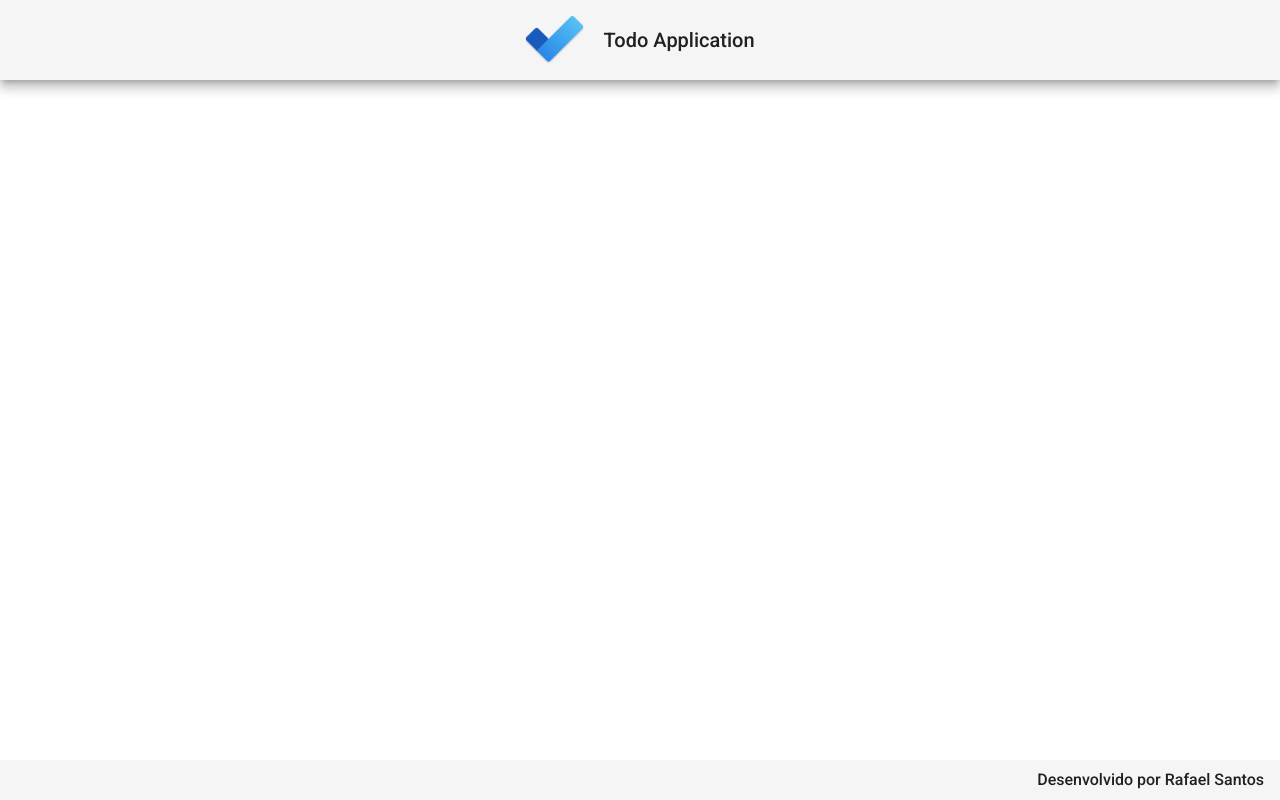
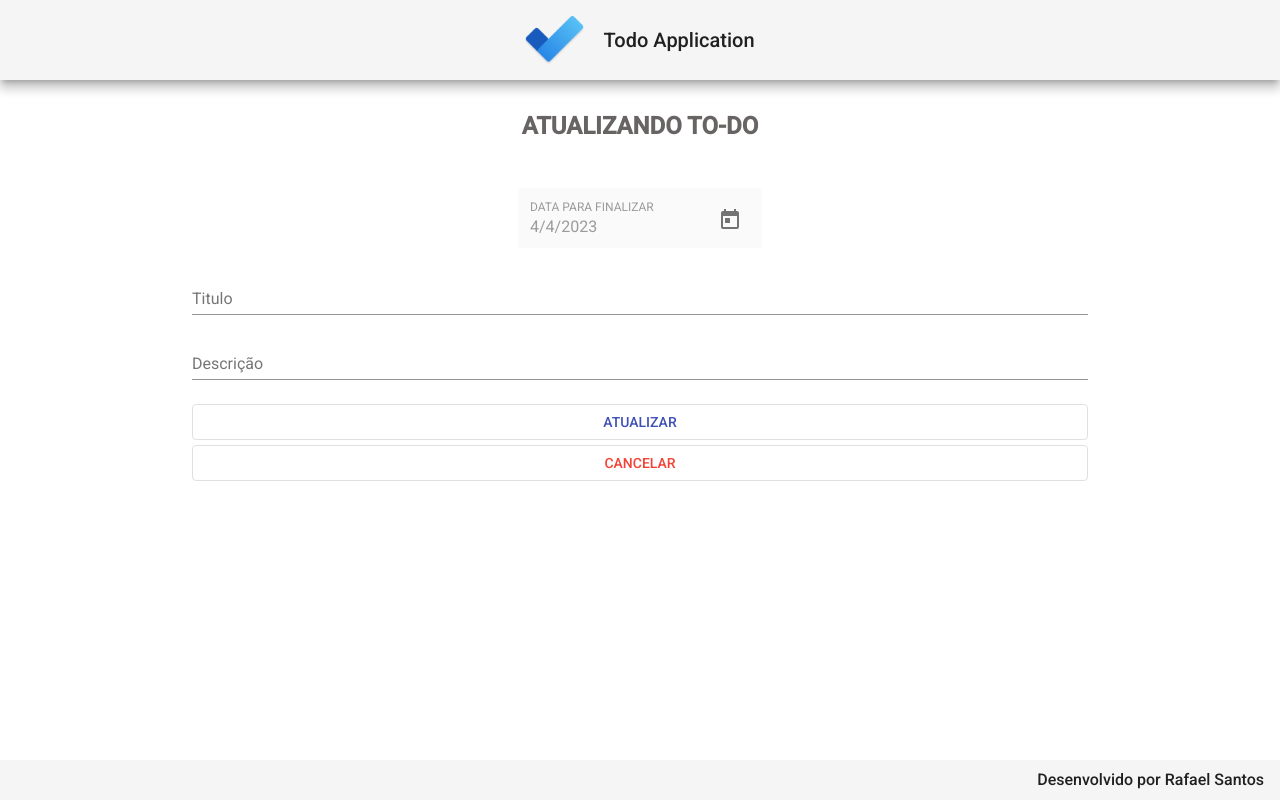
Before and after one commit to Rafaelse6/todo-fullstack, an Angular app in the folder frontend/todo/: page /update/1 in a window 1280 px wide. Before the commit this address led to /. Built offline with nearby package versions, Linux system fonts and the light colour scheme; no server answers.

Commit message:
Update component

```diff
--- a/frontend/todo/src/app/app-routing.module.ts
+++ b/frontend/todo/src/app/app-routing.module.ts
@@ -3,6 +3,7 @@ import { RouterModule, Routes } from "@angular/router";
 import { FinalizadosComponent } from "./components/finalizados/finalizados.component";
 import { ReadAllComponent } from "./components/read-all/read-all.component";
 import { CreateComponent } from "./components/create/create.component";
+import { UpdateComponent } from "./components/update/update.component";
 
 const routes: Routes = [
   {
@@ -17,6 +18,10 @@ const routes: Routes = [
     path: "create",
     component: CreateComponent,
   },
+  {
+    path: "update/:id",
+    component: UpdateComponent,
+  },
 ];
 
 @NgModule({
--- /dev/null
+++ b/frontend/todo/src/app/components/update/update.component.css
@@ -0,0 +1,33 @@
+form {
+  width: 70%;
+  margin: 2rem auto 0 auto;
+  text-align: center;
+}
+
+.data-finalizar {
+  text-align: start;
+}
+
+h1 {
+  font-size: 1.5rem;
+  font-weight: 600;
+  margin-bottom: 3rem;
+  color: rgb(104, 100, 100);
+}
+
+.form {
+  width: 100%;
+}
+
+.buttons {
+  width: 100%;
+  text-align: start;
+}
+
+button {
+  width: 100%;
+  margin-right: 0.5rem;
+  margin-top: 0.3rem;
+  padding-right: 2rem;
+  padding-left: 2rem;
+}
--- /dev/null
+++ b/frontend/todo/src/app/components/update/update.component.html
@@ -0,0 +1,45 @@
+<form>
+  <h1>ATUALIZANDO TO-DO</h1>
+
+  <mat-form-field class="data-finalizar" appearance="fill">
+    <mat-label>DATA PARA FINALIZAR</mat-label>
+    <input
+      [(ngModel)]="todo.dataParaFinalizar"
+      name="todo.dataParaFinalizar"
+      matInput
+      [matDatepicker]="dp3"
+      disabled
+    />
+    <mat-datepicker-toggle matSuffix [for]="dp3"></mat-datepicker-toggle>
+    <mat-datepicker #dp3 disabled="false"></mat-datepicker>
+  </mat-form-field>
+
+  <div class="forms">
+    <mat-form-field class="form">
+      <mat-label>Titulo</mat-label>
+      <input
+        [(ngModel)]="todo.titulo"
+        name="todo.titulo"
+        matInput
+        placeholder="Ex. Estudar Spring"
+      />
+    </mat-form-field>
+
+    <mat-form-field class="form">
+      <mat-label>Descrição</mat-label>
+      <input
+        [(ngModel)]="todo.descricao"
+        name="todo.descricao"
+        matInput
+        placeholder="Ex. Estudar Spring Boot 2"
+      />
+    </mat-form-field>
+  </div>
+
+  <div class="buttons">
+    <button (click)="update()" mat-stroked-button color="primary">
+      ATUALIZAR
+    </button>
+    <button (click)="cancel()" mat-stroked-button color="warn">CANCELAR</button>
+  </div>
+</form>
--- /dev/null
+++ b/frontend/todo/src/app/components/update/update.component.ts
@@ -0,0 +1,60 @@
+import { Component, OnInit } from "@angular/core";
+import { ActivatedRoute, Router } from "@angular/router";
+import { Todo } from "src/app/models/todo";
+import { TodoService } from "src/app/services/todo.service";
+
+@Component({
+  selector: "app-update",
+  templateUrl: "./update.component.html",
+  styleUrls: ["./update.component.css"],
+})
+export class UpdateComponent implements OnInit {
+  todo: Todo = {
+    titulo: "",
+    descricao: "",
+    dataParaFinalizar: new Date(),
+    finalizado: false,
+  };
+
+  constructor(
+    private router: Router,
+    private service: TodoService,
+    private route: ActivatedRoute
+  ) {}
+
+  ngOnInit(): void {
+    this.todo.id = this.route.snapshot.paramMap.get("id")!;
+    this.findById();
+  }
+
+  findById(): void {
+    this.service.findById(this.todo.id).subscribe((resposta) => {
+      this.todo = resposta;
+    });
+  }
+
+  update(): void {
+    this.formataData();
+    this.service.update(this.todo).subscribe(
+      (resposta) => {
+        this.service.message("Informações atualizadas com sucesso!");
+        this.router.navigate([""]);
+      },
+      (error) => {
+        this.service.message("Falha ao atualizar To-do!");
+        this.router.navigate([""]);
+      }
+    );
+  }
+
+  cancel(): void {
+    this.router.navigate([""]);
+  }
+
+  formataData(): void {
+    let data = new Date(this.todo.dataParaFinalizar);
+    this.todo.dataParaFinalizar = `${data.getDate()}/${
+      data.getMonth() + 1
+    }/${data.getFullYear()}`;
+  }
+}
--- a/frontend/todo/src/app/services/todo.service.ts
+++ b/frontend/todo/src/app/services/todo.service.ts
@@ -15,6 +15,11 @@ export class TodoService {
 
   findAll(): Observable<Todo[]> {
     return this.http.get<Todo[]>(this.baseUrl);
+  }
+
+  findById(id: any): Observable<Todo> {
+    const url = `${this.baseUrl}/${id}`;
+    return this.http.get<Todo>(url);
   }
 
   update(todo: Todo): Observable<Todo> {
```
Also changed, not shown: frontend/todo/src/app/app.module.ts (+7 -5 lines).
